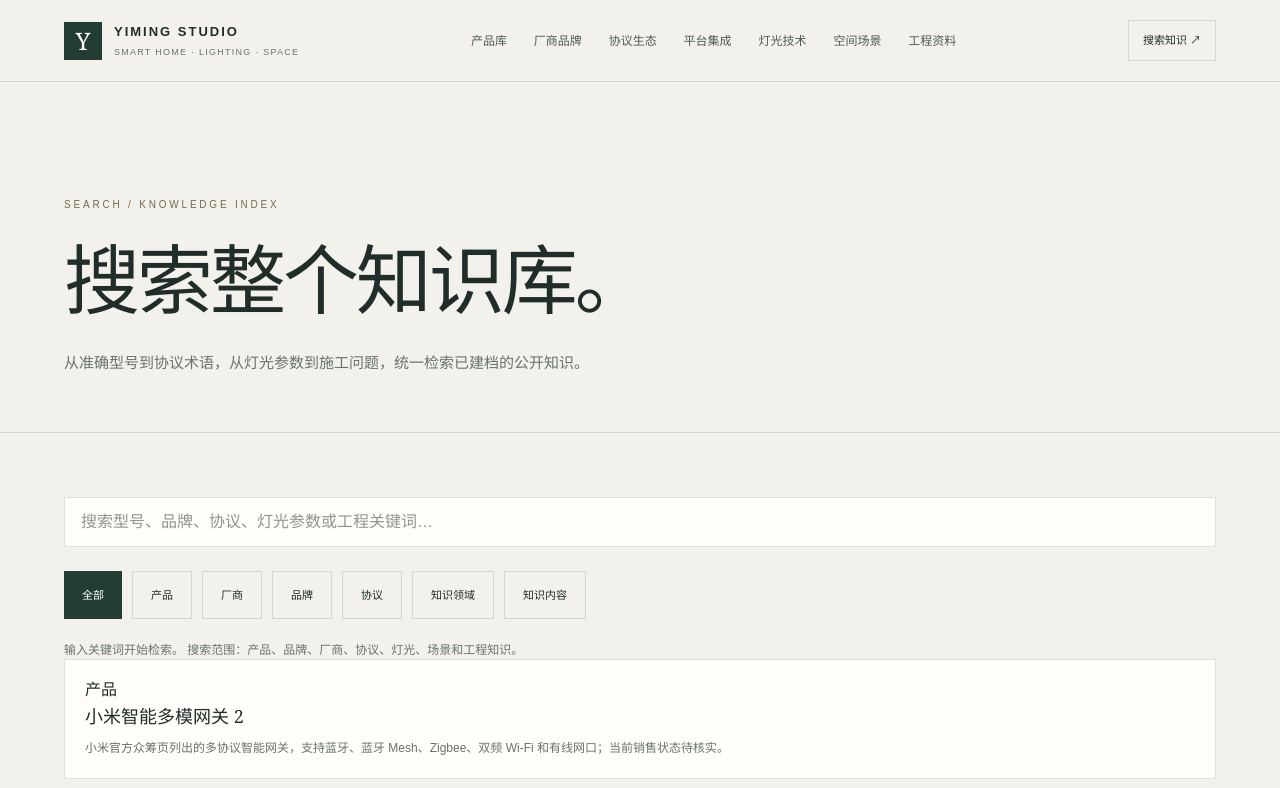
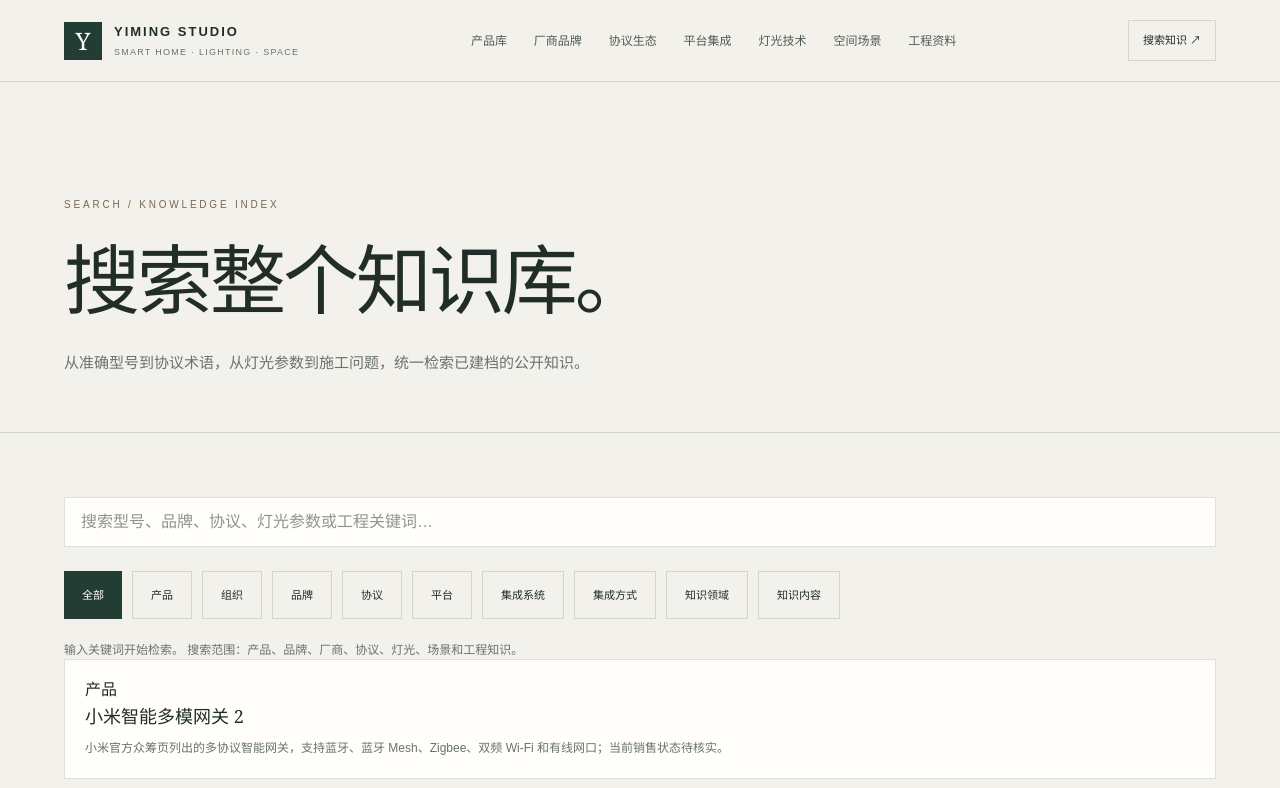
Before and after one commit to yimingwenhua69/yiming-smart-home, a Next.js app: page /search in a window 1280 px wide. Shown: the top 788 px of the page. Built offline with nearby package versions, Linux system fonts and the light colour scheme.

Commit message:
feat(search): index platforms integration systems and integration methods

```diff
--- a/src/components/SearchExperience.tsx
+++ b/src/components/SearchExperience.tsx
@@ -1,14 +1,17 @@
 "use client";
 import Link from "next/link";
 import { useMemo, useState } from "react";
-import { brands, compatibilityRecords, deviceModels, integrationMethods, integrationSystems, manufacturers, products, protocols, knowledgeDomains } from "@/data/catalog";
+import { brands, compatibilityRecords, deviceModels, integrationMethods, integrationSystems, manufacturers, platforms, products, protocols, knowledgeDomains } from "@/data/catalog";
 import { engineeringGuides, lightingGuides, protocolGuides, sceneGuides } from "@/data/knowledge";
 type SearchRecord = { id:string; title:string; description:string; type:string; href:string; terms:string };
 const records: SearchRecord[] = [
   ...products.map((item)=>({id:item.id,title:item.name,description:item.summary,type:"产品",href:"/products/"+item.slug+"/",terms:[brands.find((brand)=>brand.id===item.brandId)?.name??"",...deviceModels.filter((model)=>model.productId===item.id).flatMap((model)=>[model.modelCode??"",...model.protocolIds,...model.integrationModels.flatMap((mapping)=>[mapping.modelId,integrationSystems.find((integration)=>integration.id===mapping.integrationId)?.name??mapping.integrationId]),...compatibilityRecords.filter((record)=>record.deviceModelId===model.id).flatMap((record)=>[record.targetId,...record.features,record.methodId?integrationMethods.find((method)=>method.id===record.methodId)?.name??record.methodId:""])])].join(" ")})),
-  ...manufacturers.map((item)=>({id:item.id,title:item.englishName+" / "+item.name,description:item.note,type:"厂商",href:"/manufacturers/#"+item.id,terms:item.website+" "+item.country})),
-  ...brands.map((item)=>({id:item.id,title:item.name,description:item.note,type:"品牌",href:"/manufacturers/#"+item.id,terms:item.website})),
+  ...manufacturers.map((item)=>({id:item.id,title:item.englishName+" / "+item.name,description:item.note,type:"组织",href:"/manufacturers/#"+item.id,terms:item.website+" "+item.country+" "+item.organizationType})),
+  ...brands.map((item)=>({id:item.id,title:item.name,description:item.note,type:"品牌",href:"/manufacturers/#"+item.id,terms:item.website+" "+item.brandType})),
   ...protocols.map((item)=>({id:item.id,title:item.name,description:item.summary,type:"协议",href:"/protocols/#"+item.id,terms:item.family+" "+item.transport})),
+  ...platforms.map((item)=>({id:item.id,title:item.name,description:item.summary,type:"平台",href:"/platforms/",terms:item.owner+" "+item.integration+" "+item.cautions.join(" ")})),
+  ...integrationSystems.map((item)=>({id:item.id,title:item.name,description:item.notes,type:"集成系统",href:"/platforms/",terms:item.owner+" "+item.kind+" "+item.documentationUrl})),
+  ...integrationMethods.map((item)=>({id:item.id,title:item.name,description:item.description,type:"集成方式",href:"/platforms/",terms:item.securityNotes})),
   ...knowledgeDomains.map((item)=>({id:item.id,title:item.title,description:item.description,type:"知识领域",href:item.href,terms:item.english+" "+item.id})),
   ...protocolGuides.map((item)=>({id:item.id,title:item.title,description:item.intro,type:"知识内容",href:"/protocols/#"+item.id,terms:item.sections.map((section)=>section.title+" "+section.body).join(" ")})),
   ...lightingGuides.map((item)=>({id:item.id,title:item.title,description:item.body,type:"知识内容",href:"/lighting/#"+item.id,terms:item.subtitle+" "+item.checks.join(" ")})),
@@ -21,7 +24,7 @@ export function SearchExperience() {
   const filtered=useMemo(()=>{const normalized=query.trim().toLocaleLowerCase();return records.filter((record)=>(type==="全部"||record.type===type)&&(!normalized||[record.title,record.description,record.terms].join(" ").toLocaleLowerCase().includes(normalized)));},[query,type]);
   return <>
     <div className="search-panel"><input aria-label="搜索知识库" type="search" value={query} onChange={(event)=>setQuery(event.target.value)} placeholder="搜索型号、品牌、协议、灯光参数或工程关键词…" /></div>
-    <div className="home-actions" style={{marginTop:0,marginBottom:22}}>{["全部","产品","厂商","品牌","协议","知识领域","知识内容"].map((item)=><button key={item} type="button" className={type===item?"button-primary":"button-secondary"} onClick={()=>setType(item)}>{item}</button>)}</div>
+    <div className="home-actions" style={{marginTop:0,marginBottom:22}}>{["全部","产品","组织","品牌","协议","平台","集成系统","集成方式","知识领域","知识内容"].map((item)=><button key={item} type="button" className={type===item?"button-primary":"button-secondary"} onClick={()=>setType(item)}>{item}</button>)}</div>
     <p style={{fontSize:12,color:"var(--muted)"}}>{query.trim()?("找到 "+filtered.length+" 条结果"):"输入关键词开始检索。"} 搜索范围：产品、品牌、厂商、协议、灯光、场景和工程知识。</p>
     <div className="search-results">{filtered.map((record)=><Link className="search-result" href={record.href} key={record.type+"-"+record.id}><span className="product-meta">{record.type}</span><br /><strong>{record.title}</strong><p>{record.description}</p></Link>)}</div>
     {filtered.length===0&&<div className="panel"><h2>没有找到匹配内容</h2><p>尝试型号缩写、品牌名、协议名称或工程关键词。</p></div>}
```
